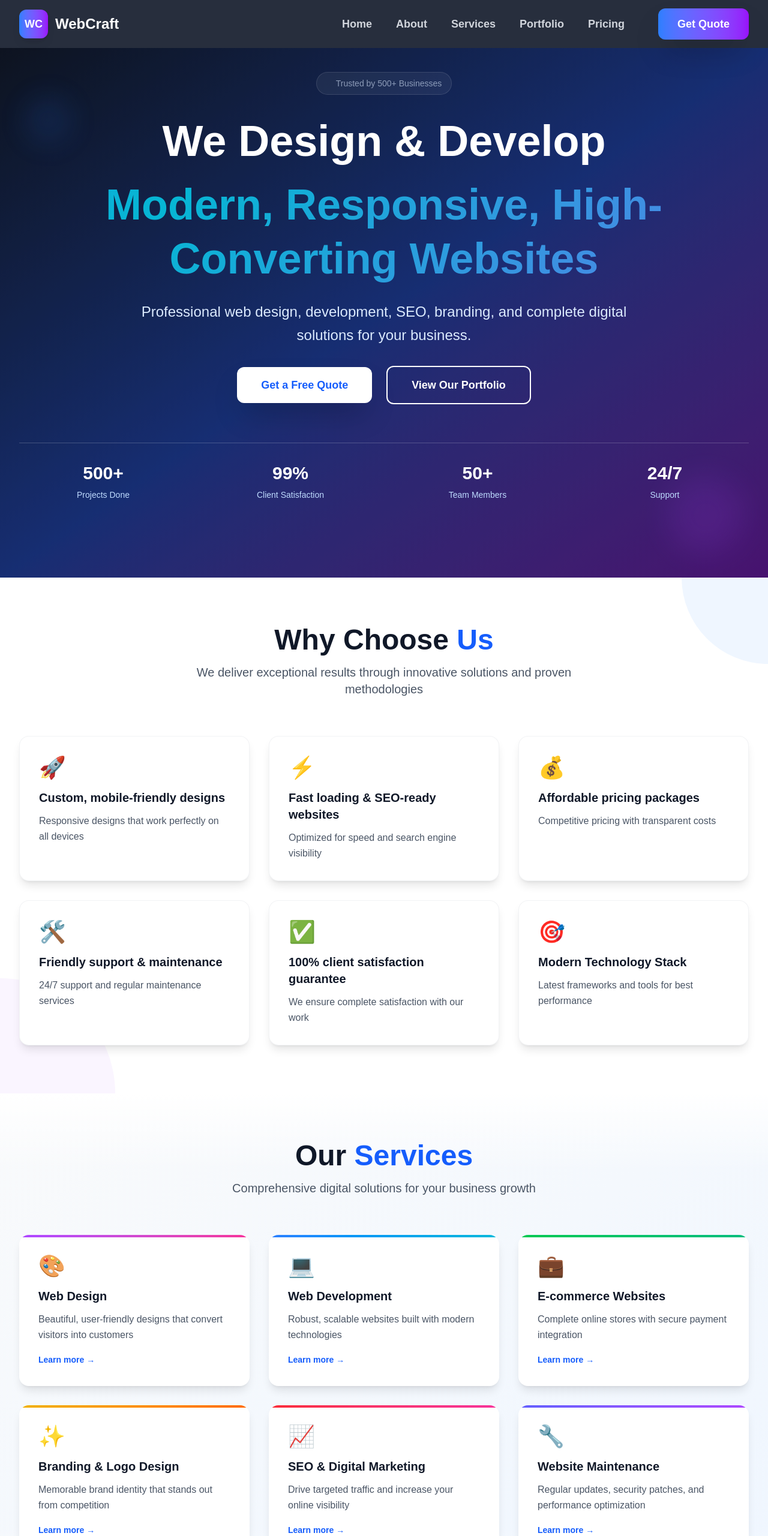
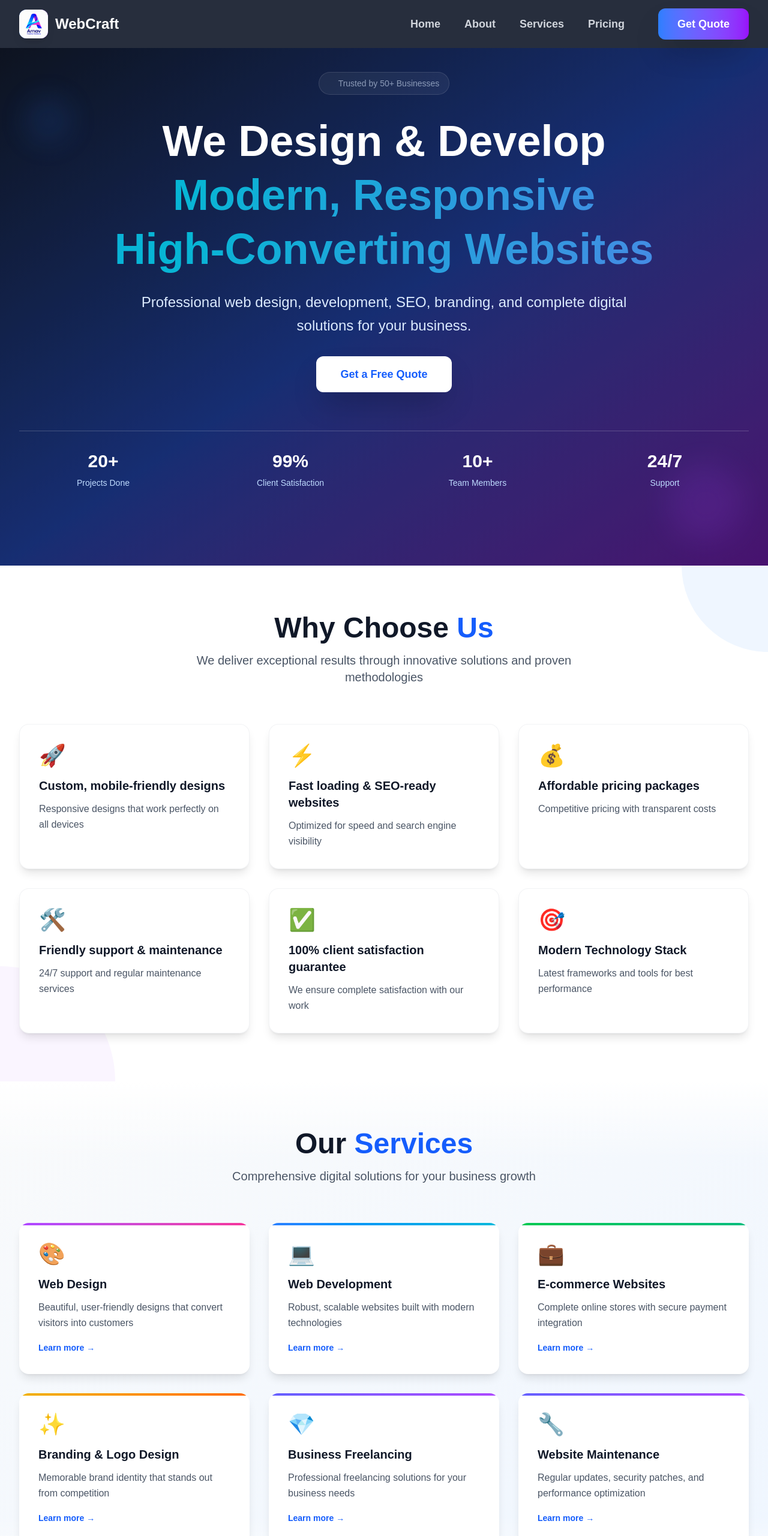
Before and after one commit to abhishek737383/Arnav-Creative, a Next.js app in the folder frontend/: page / in a window 1280 px wide. Shown: the top 2561 px of the page at 60% size. Built offline with nearby package versions, Linux system fonts and the light colour scheme.

Commit message:
commit with home page

```diff
--- a/frontend/app/page.js
+++ b/frontend/app/page.js
@@ -51,40 +51,36 @@ export default function Home() {
               {/* Badge */}
               <div className="inline-flex items-center px-4 py-2 bg-white/10 backdrop-blur-sm rounded-full border border-white/20 mb-8 animate-pulse">
                 <span className="w-2 h-2 bg-green-400 rounded-full mr-2 animate-ping"></span>
-                <span className="text-sm font-medium text-blue-100">Trusted by 500+ Businesses</span>
+                <span className="text-sm font-medium text-blue-100">Trusted by 50+ Businesses</span>
               </div>
 
               <h1 className="text-4xl md:text-6xl lg:text-7xl font-bold mb-6 leading-tight">
-                We Design & Develop
-                <span className="block text-transparent bg-clip-text bg-gradient-to-r from-blue-400 to-purple-400 mt-4 animate-gradient">
-                  Modern, Responsive, High-Converting Websites
-                </span>
-              </h1>
+            We Design & Develop
+          <span className="block text-transparent bg-clip-text bg-gradient-to-r from-blue-400 to-purple-400 animate-gradient">
+           Modern, Responsive
+           </span>
+             <span className="block text-transparent bg-clip-text bg-gradient-to-r from-blue-400 to-purple-400 animate-gradient">
+               High-Converting Websites
+              </span>
+               </h1>
               <p className="text-xl md:text-2xl mb-8 text-blue-100 max-w-4xl mx-auto leading-relaxed">
                 Professional web design, development, SEO, branding, and complete digital solutions for your business.
               </p>
-              <div className="flex flex-col sm:flex-row gap-6 justify-center items-center animate-on-scroll">
+              <div className="flex justify-center items-center animate-on-scroll">
                 <Link
                   href="/contact"
                   className="bg-white text-blue-600 px-10 py-4 rounded-xl font-bold text-lg hover:bg-gray-100 transition-all duration-300 shadow-2xl hover:shadow-3xl hover:scale-105 transform hover:-translate-y-1 active:scale-95 text-center"
                 >
                   Get a Free Quote
                 </Link>
-                <button
-                  onClick={scrollToPortfolio}
-                  className="border-2 border-white text-white px-10 py-4 rounded-xl font-bold text-lg hover:bg-white hover:text-blue-600 transition-all duration-300 hover:scale-105 transform hover:-translate-y-1 active:scale-95 group relative overflow-hidden"
-                >
-                  <span className="relative z-10">View Our Portfolio</span>
-                  <div className="absolute inset-0 bg-white transform scale-x-0 group-hover:scale-x-100 transition-transform duration-300 origin-left"></div>
-                </button>
               </div>
 
               {/* Stats Bar */}
               <div className="grid grid-cols-2 md:grid-cols-4 gap-8 mt-16 pt-8 border-t border-white/20 animate-on-scroll">
                 {[
-                  { number: '500+', label: 'Projects Done' },
+                  { number: '20+', label: 'Projects Done' },
                   { number: '99%', label: 'Client Satisfaction' },
-                  { number: '50+', label: 'Team Members' },
+                  { number: '10+', label: 'Team Members' },
                   { number: '24/7', label: 'Support' }
                 ].map((stat, index) => (
                   <div key={index} className="text-center">
@@ -211,10 +207,10 @@ export default function Home() {
                 gradient: "from-yellow-500 to-orange-500"
               },
               {
-                title: "SEO & Digital Marketing",
-                description: "Drive targeted traffic and increase your online visibility",
-                icon: "📈",
-                gradient: "from-red-500 to-pink-500"
+                title: "Business Freelancing",
+                description: "Professional freelancing solutions for your business needs",
+                icon: "💎",
+                gradient: "from-indigo-500 to-purple-500"
               },
               {
                 title: "Website Maintenance",
@@ -375,7 +371,7 @@ export default function Home() {
           <div className="text-xl font-semibold text-blue-300 mb-2 animate-on-scroll">
             — Sarah Johnson
           </div>
-          <div className="text-blue-200 mb-8 animate-on-scroll">CEO, TechStart Inc.</div>
+          <div className="text-blue-200 mb-8 animate-on-scroll">TechStart Inc</div>
           <div className="flex justify-center space-x-1 animate-on-scroll">
             {[1, 2, 3, 4, 5].map((star) => (
               <span key={star} className="text-2xl text-yellow-400 animate-pulse" style={{ animationDelay: `${star * 100}ms` }}>⭐</span>
--- a/frontend/components/Navbar.js
+++ b/frontend/components/Navbar.js
@@ -32,15 +32,14 @@ export default function Navbar() {
               {/* Replace with your actual logo image */}
               <div className="w-12 h-12 bg-gradient-to-r from-blue-500 to-purple-600 rounded-xl flex items-center justify-center shadow-lg">
                 {/* Temporary logo - replace with your Image component */}
-                <span className="text-white font-bold text-lg">WC</span>
                 {/* Uncomment below and replace with your actual logo */}
-                {/* <Image
+                { <Image
                   src="/logo.png"
                   alt="WebCraft"
                   width={48}
                   height={48}
                   className="rounded-xl"
-                /> */}
+                /> }
               </div>
               <span className="text-2xl font-bold text-white group-hover:text-blue-400 transition-colors duration-300">
                 WebCraft
@@ -70,13 +69,13 @@ export default function Navbar() {
                 Services
                 <span className="absolute -bottom-2 left-0 w-0 h-1 bg-blue-500 transition-all duration-300 group-hover:w-full rounded-full"></span>
               </Link>
-              <Link
+              {/* <Link
                 href="/portfolio"
                 className="text-gray-300 hover:text-white text-lg font-semibold transition-colors duration-200 relative group"
               >
                 Portfolio
                 <span className="absolute -bottom-2 left-0 w-0 h-1 bg-blue-500 transition-all duration-300 group-hover:w-full rounded-full"></span>
-              </Link>
+              </Link> */}
               <Link
                 href="/pricing"
                 className="text-gray-300 hover:text-white text-lg font-semibold transition-colors duration-200 relative group"
```
Also changed, not shown: frontend/public/logo.png.
